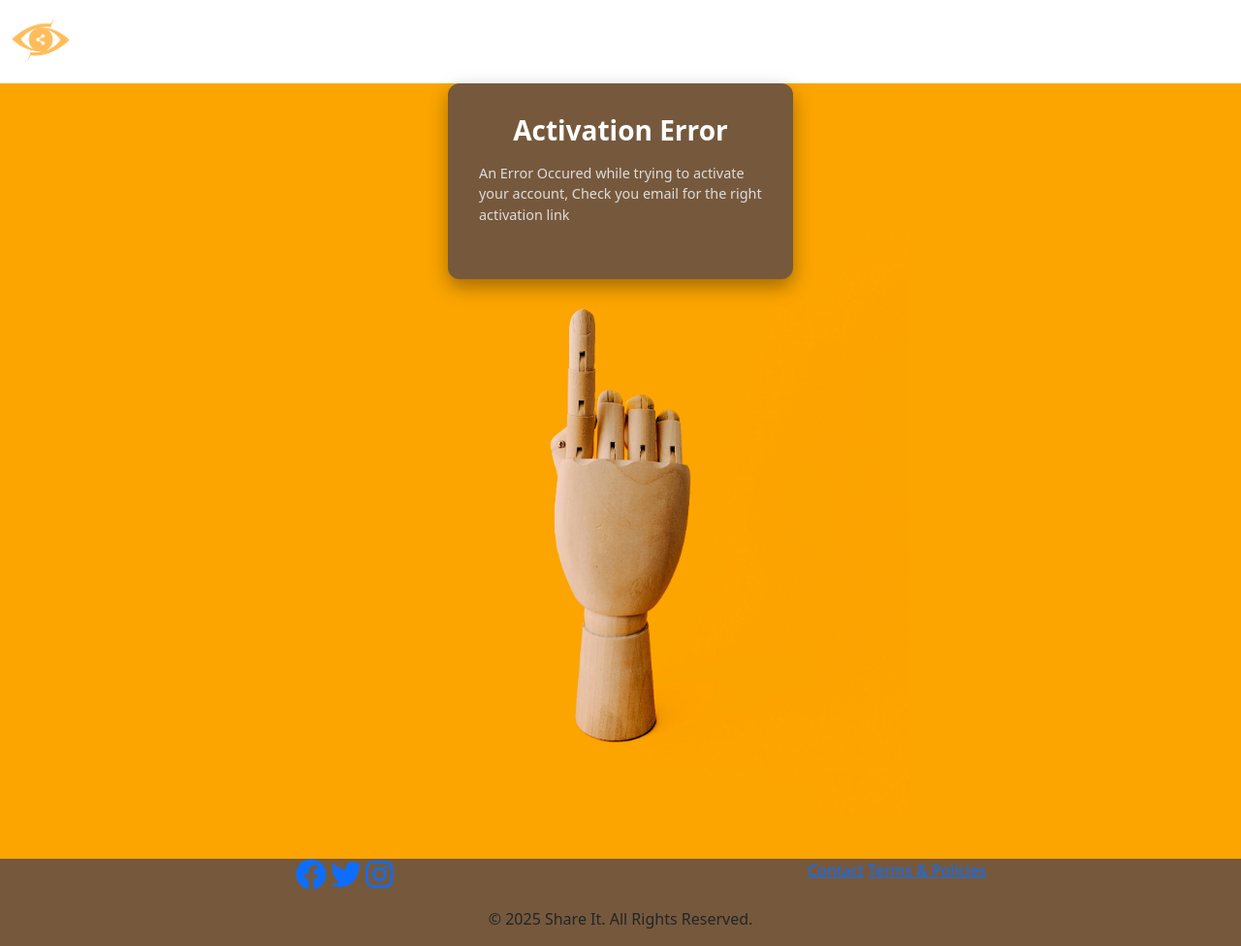
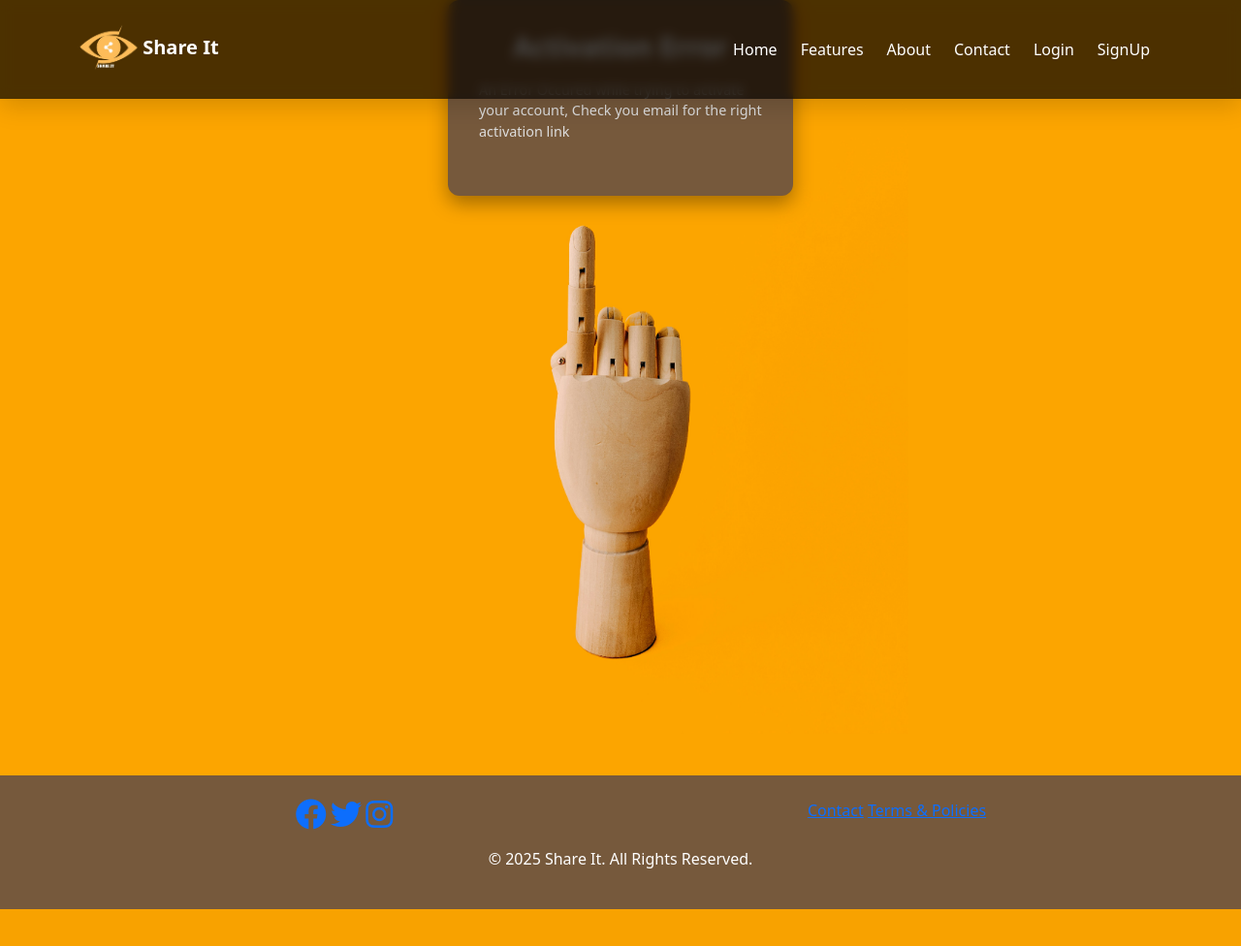
Before and after one commit to techbydestiny/SHARE-IT-WEB-APP, a Django app: template index/templates/activation_invalid.html in a window 1280 px wide. Shown: the whole page at 97% size. After the commit the page ends 938 px from the top, so only its background shows below. Run offline with Django 5.2, Linux system fonts and the light colour scheme; the template is opened without the code that fills it, so the values that code supplies are empty.

Commit message:
fixing activation page

```diff
--- a/index/templates/activation_invalid.html
+++ b/index/templates/activation_invalid.html
@@ -1,56 +1,9 @@
+{% extends 'base.html' %}
 {% load static %}
-<!DOCTYPE html>
-<html lang="en">
-<head>
-    <meta charset="UTF-8">
-    <meta name="viewport" content="width=device-width, initial-scale=1.0">
-    <title>Send It - Activation Erorr</title>
 
-    <!-- Latest compiled and minified CSS -->
-    <link href="https://cdn.jsdelivr.net/npm/bootstrap@5.3.3/dist/css/bootstrap.min.css" rel="stylesheet">
-     <!-- Font Awesome CSS -->
-     <link href="https://cdnjs.cloudflare.com/ajax/libs/font-awesome/6.0.0-beta3/css/all.min.css" rel="stylesheet">
-    <link rel="stylesheet" href="https://cdnjs.cloudflare.com/ajax/libs/font-awesome/6.0.0-beta3/css/all.min.css">
-     <!-- Custom  CSS -->
-    <link href="{% static 'shareit/css/style.css' %}" rel="stylesheet"/>
+{% block title %} Page Not Found {% endblock %}
 
-</head>
-<body>
-
-    <!--Head-->
-    <div class="heading">
-        <nav class="navbar navbar-expand-lg navbar-color">
-          <div class="container-fluid">
-              <a class="navbar-brand" href="/"><img class="logo" src="{%static 'logo.png' %}" width="60px"/></a>
-              <button class="navbar-toggler" type="button" data-bs-toggle="collapse" data-bs-target="#mynavbar">
-                <span class="navbar-toggler-icon"></span>
-              </button>
-          </div>
-            <div class="collapse navbar-collapse" id="mynavbar">
-                <ul class="navbar-nav me-auto">
-                  <li class="nav-item">
-                    <a class="nav-link" href="/">Home</a>
-                  </li>
-                  <li class="nav-item nav-items">
-                    <a class="nav-link" href="javascript:void(0)">Download</a>
-                  </li>
-                  <li class="nav-item">
-                    <a class="nav-link active-link" class="dropdown-toggle" data-bs-toggle="dropdown" href="javascript:void(0)">Start</a>
-                    <div class="dropdown">
-                       <ul class="dropdown-menu">
-                         <li><a class="dropdown-item" href="/login">Login</a></li>
-                         <li><hr class="dropdown-divider"></hr></li>
-                         <li><a class="dropdown-item" href="/signup">Sign Up</a></li>
-                       </ul>
-                     </div>
-                 </li>
-                  <li class="nav-item">
-                    <a class="nav-link" href="/contact">Contact</a>
-                  </li>
-                </ul>
-            </div>
-        </nav>
-    </div>
+{% block content %}
 
   <!--Body-->
     <div class="login-body" style="background-image: url(&quot;{% static 'images/login-hero.jpg' %}&quot;);">
@@ -68,31 +21,4 @@
 
     </div>
 
-    <!-- Footer -->
-  <footer class="footer">
-    <div class="container text-center">
-      <div class="row">
-        <div class="col-md-6 mb-3">
-          <div class="social-icons">
-            <a href="https://facebook.com" target="_blank"><i class="fab fa-facebook fa-2x"></i></a>
-            <a href="https://twitter.com" target="_blank"><i class="fab fa-twitter fa-2x"></i></a>
-            <a href="https://instagram.com" target="_blank"><i class="fab fa-instagram fa-2x"></i></a>
-          </div>
-        </div>
-        <div class="col-md-6 mb-3">
-          <a href="/contact">Contact</a>
-          <a href="/terms">Terms & Policies</a>
-        </div>
-      </div>
-      <div class="row">
-        <div class="col-12">
-          <p class="copyright">&copy; <script>document.write(new Date().getFullYear());</script> Share It. All Rights Reserved.</p>
-        </div>
-      </div>
-    </div>
-  </footer>
-
-   <!-- Latest compiled JavaScript -->
-<script src="https://cdn.jsdelivr.net/npm/bootstrap@5.3.3/dist/js/bootstrap.bundle.min.js"></script>
-</body>
-</html>
+{%endblock%}
```
